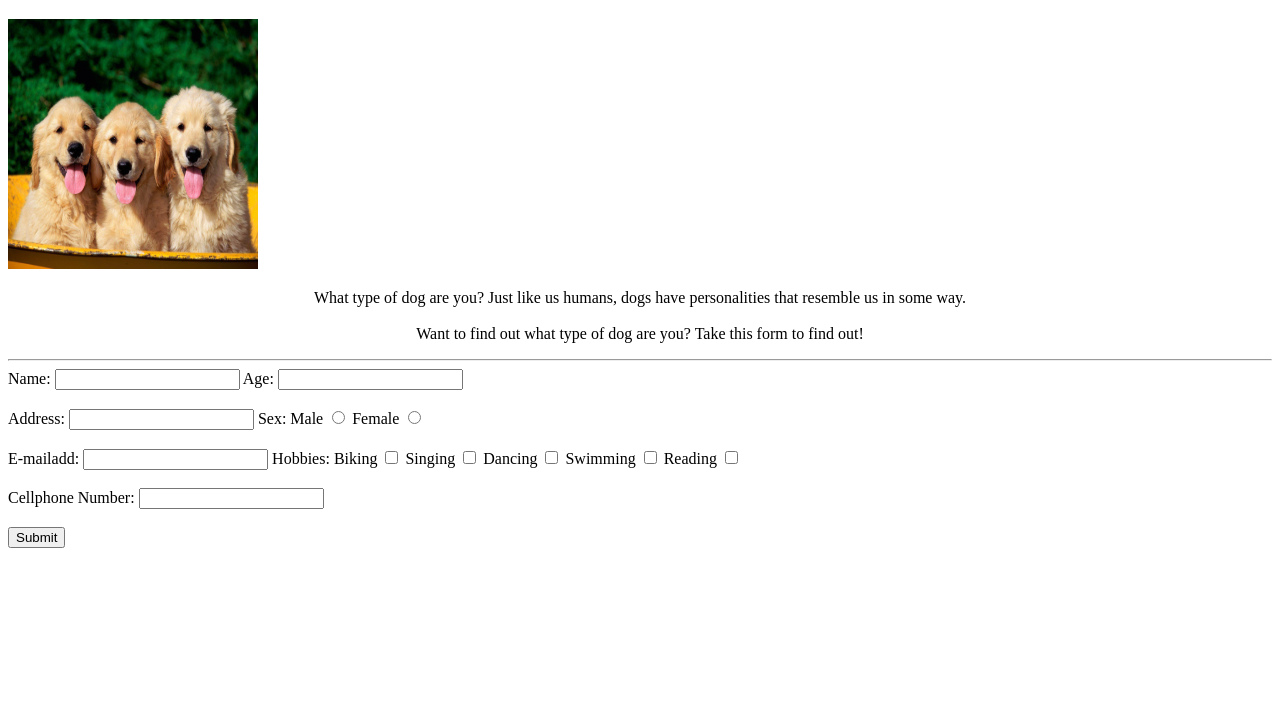
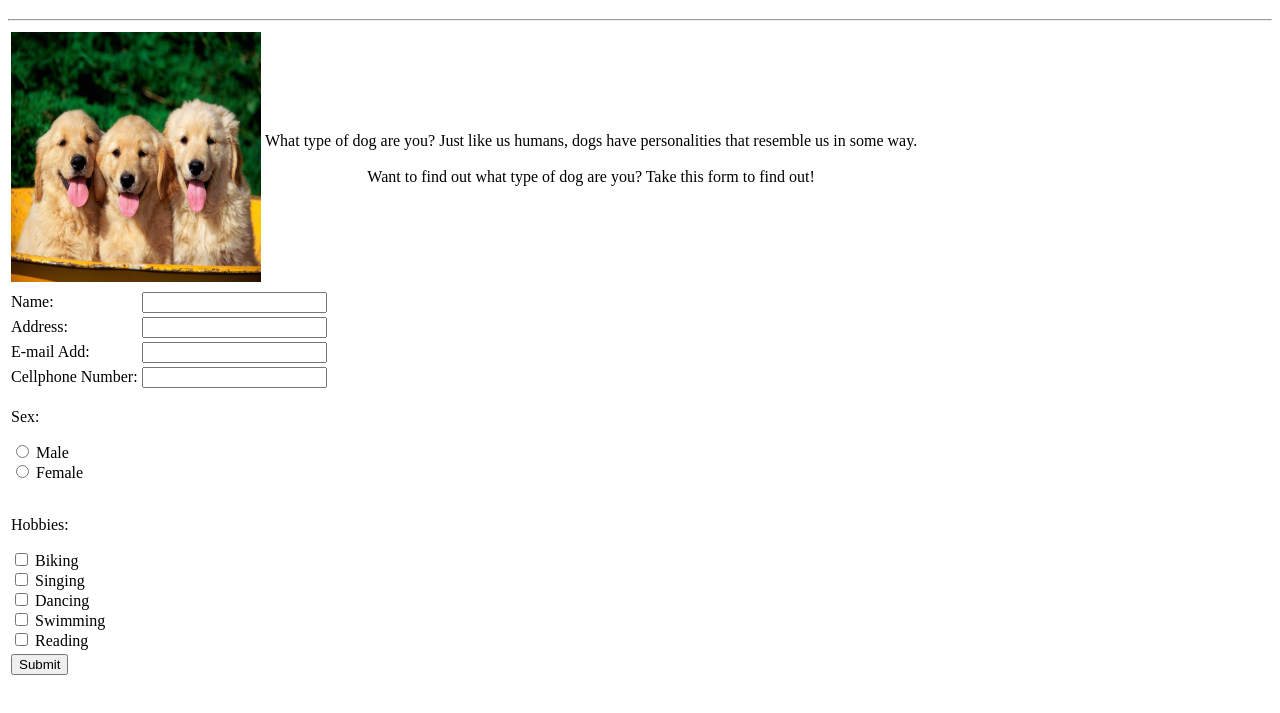
Before and after one commit to Yohan-Gabriel-Uy/Form-101, a plain HTML site: page index.html in a window 1280 px wide. Shown: the part 61-774 px from the top of the page. Drawn offline with Linux system fonts and the light colour scheme.

Commit message:
Update index.html

```diff
--- a/index.html
+++ b/index.html
@@ -2,53 +2,56 @@
 <html lang="en">
     <head>
         <meta charset="UTF-8">
-
+        <title>Dog Test Form</title>
     </head>
         <body>
+            <form>
+                <table>
             <h1>Dog Test Form</h1>
-            <img src="dogs.jpg" alt-="Cute dog" style="width:250px; height:250px;">
-        <p style="text-align:center">What type of dog are you? Just like us humans, dogs have personalities that resemble us in some way.<br><br> Want to find out what type of dog are you? Take this form to find out!</p>
-        <hr>
-        <form>
-            <label for="Name">Name:</label>
-            <input type="Name" id="Name" required>
+                    <tr>
+                        <td rowspan="2">
+                            <img src="dogs.jpg" alt-="Three Cute Golden Retrievers" style="width:250px; height:250px;">
+                        </td>
+                        <td colspan="2">
+                <p style="text-align:center">What type of dog are you? Just like us humans, dogs have personalities that resemble us in some way.<br><br> Want to find out what type of dog are you? Take this form to find out!</p>
+                    </td>
+                </tr>
+ <hr>
+    <table>
+        <tr>
+            <td>Name:</td>
+            <td><input type="text" name="name"></td>
+        </tr>
+        <tr>
+            <td>Address:</td>
+            <td><input type="text" name="address"></td>
+        </tr>
+        <tr>
+            <td>E-mail Add:</td>
+            <td><input type="email" name="email"></td>
+        </tr>
+        <tr>
+            <td>Cellphone Number:</td>
+            <td><input type="text" name="contact"></td>
+        </tr>
+          <td valign="top">
+            <p>Sex:</p>
+            <input type="radio" name="gender" value="male"> Male<br>
+            <input type="radio" name="gender" value="female"> Female<br><br>
 
-            <label for="Age">Age:</label>
-            <input type="Age" id="Age" required>
-<br><br>
-            <label for="Address">Address:</label>
-            <input type="Address" id="Address" required>
-
-            <label>Sex:</label>
-            <label for="Male">Male</label>
-            <input type="radio" id="Male" name="sex" required>
-
-            <label for="Female">Female</label>
-            <input type="radio" id="Female" name="sex" required>
-<br><br>
-            <label for="Email">E-mailadd:</label>
-            <input type="Email" id="Email" required>
-
-            <label>Hobbies:</label>
-            <label for="Biking">Biking</label>
-            <input type="checkbox" id="Biking" name="Biking" required>
-
-            <label for="Singing">Singing</label>
-            <input type="checkbox" id="Singing" name="Singing" required>
-
-            <label for="Dancing">Dancing</label>
-            <input type="checkbox" id="Dancing" name="Dancing" required>
-
-            <label for="Swimming">Swimming</label>
-            <input type="checkbox" id="Swimming" name="Swimming" required>
-
-            <label for="Reading">Reading</label>
-            <input type="checkbox" id="Reading" name="Reading" required>
-<br><br>
-            <label for="Cellphone No.">Cellphone Number:</label>
-            <input type="Cellphone No." id="Cellphone No." required>
-<br><br>
-            <input type="submit" name="Submit">
-        </form>
+            <p>Hobbies:</p>
+            <input type="checkbox" name="hobbies" value="biking"> Biking<br>
+            <input type="checkbox" name="hobbies" value="singing"> Singing<br>
+            <input type="checkbox" name="hobbies" value="dancing"> Dancing<br>
+            <input type="checkbox" name="hobbies" value="swimming"> Swimming<br>
+            <input type="checkbox" name="hobbies" value="reading"> Reading<br>
+        </td>
+        <tr>
+            <td>
+                <input type="submit" value="Submit">
+            </td>
+        </tr>
+    </table>
+    </form>
     </body>
 </html>
```
